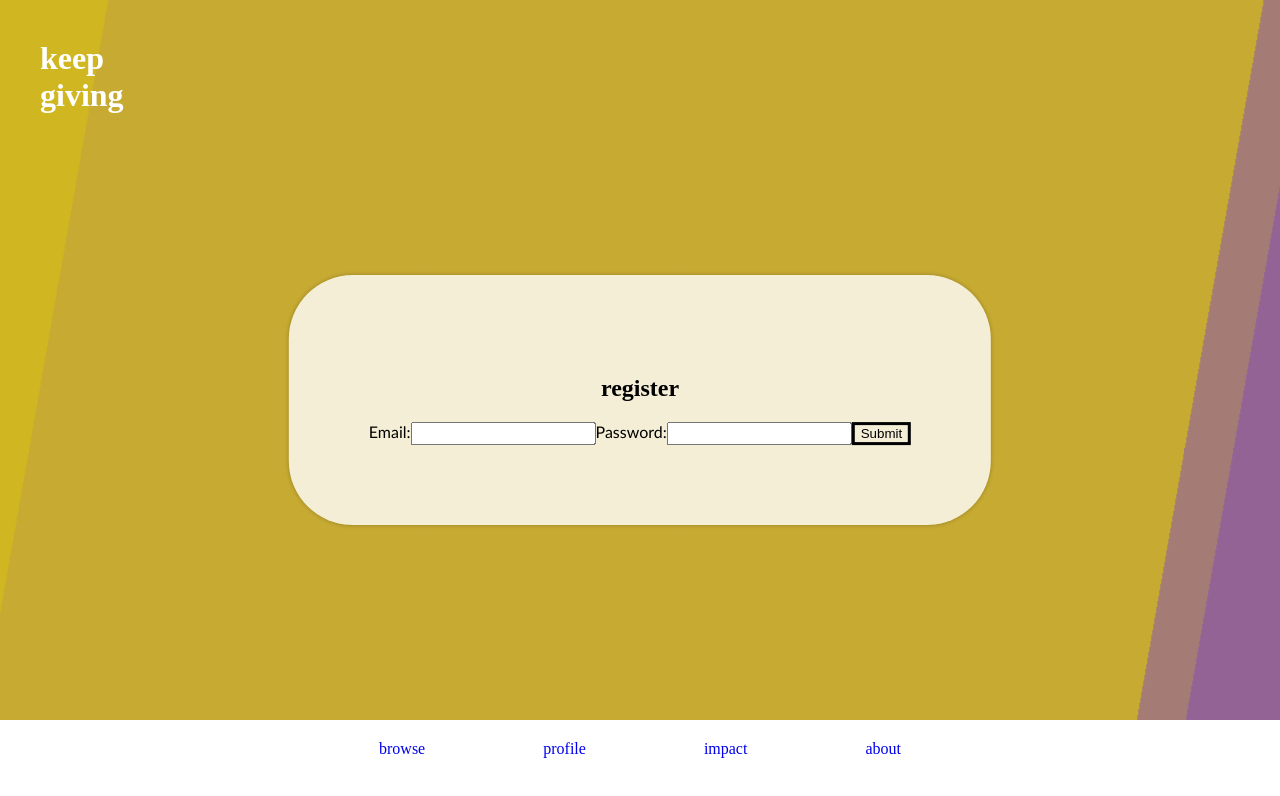
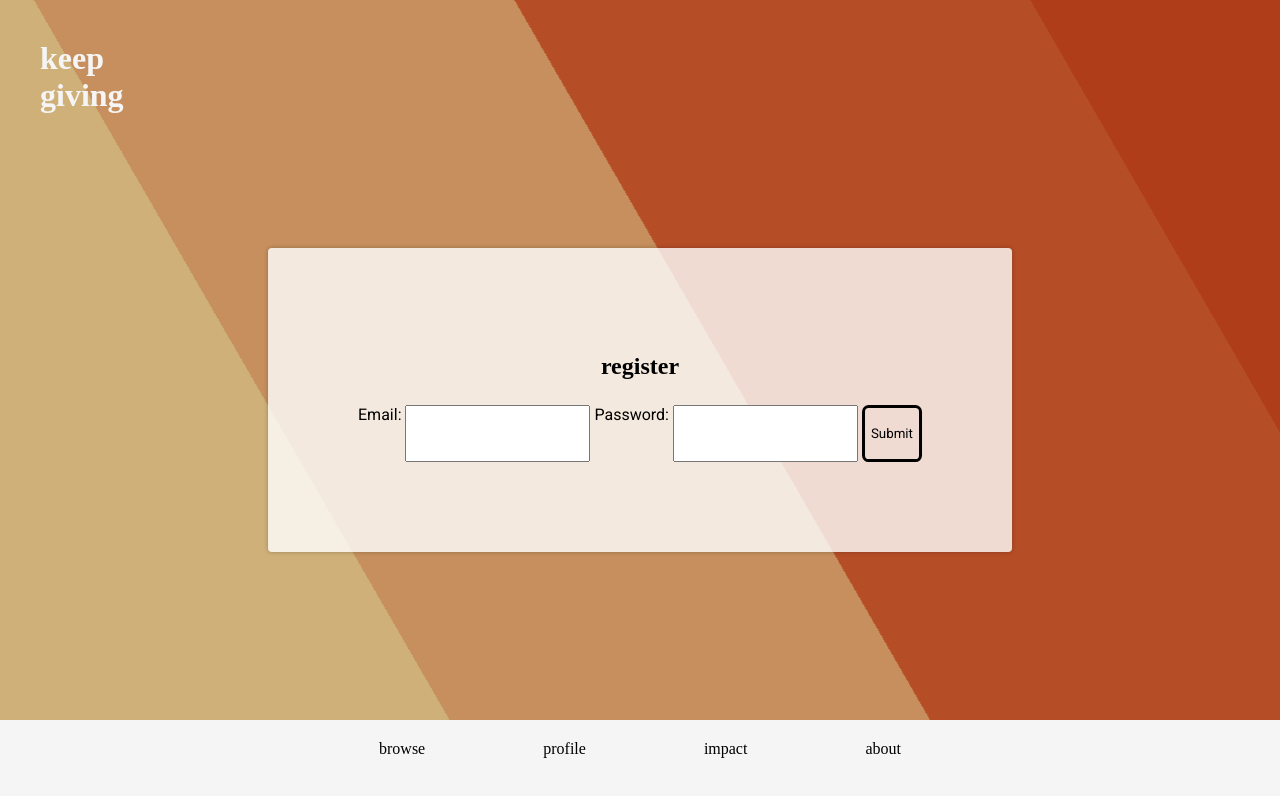
Before and after one commit to cmcaplinger/keep-giving, a React (Create React App) app: page / in a window 1280 px wide. Shown: the top 796 px of the page. Built offline with nearby package versions, Linux system fonts and the light colour scheme; a web font is replaced by a local one.

Commit message:
stripe step 1

```diff
--- a/package.json
+++ b/package.json
@@ -11,6 +11,7 @@
     "react-dom": "^17.0.2",
     "react-router-dom": "^5.2.0",
     "react-scripts": "4.0.3",
+    "stripe": "^8.142.0",
     "web-vitals": "^1.0.1"
   },
   "scripts": {
--- a/src/App.js
+++ b/src/App.js
@@ -11,14 +11,14 @@ import './index.scss';
 export default function App() {
 	return (
     <div className="App">
+		<div class="bg"></div>
+		<div class="bg bg2"></div>
+		<div class="bg bg3"></div>
 		<div className="home-logo">
 			<Link to={'/'}>
 				<h1>keep <br/> giving</h1>
 			</Link>
 		</div>
-		<div class="bg"></div>
-		<div class="bg bg2"></div>
-		<div class="bg bg3"></div>
       <header className="App-header">
       </header>
 			<Switch>
--- a/src/components/NavBar/NavBar.scss
+++ b/src/components/NavBar/NavBar.scss
@@ -2,22 +2,24 @@
 
 .nav-bar {
     display: flex;
-    background: rgb(255, 255, 255);
+    background: whitesmoke;
     height: 10vh;
     position: fixed;
     top: 90vh;
     width: 100vw;
     justify-content: space-around;
     font-family: 'Fascinate', cursive;
-    a:link {
-      text-decoration: none;
-    }
     .menu {
       width: 50%;
       display: flex;
       flex-direction: row;
       justify-content: space-around;
       padding: 20px;
-      color: black;
+      color: white;
+      text-decoration: none;
+      a {
+        text-decoration: none;
+        color: black;
+      }
     }
   }
--- a/src/index.scss
+++ b/src/index.scss
@@ -9,17 +9,24 @@
 #SubmitButton {
   border: 3px solid black;
   background-color: transparent;
+  border-radius:.5em;
+  font-family: 'Roboto', sans-serif;
 }
 #SubmitButton:hover {
   background-color: black;
   color: white;
 }
 
+.register {
+  padding: 5px;
+  justify-content: left;
+}
+
 .home-logo {
   h1 {
   font-family: 'Fascinate Inline', cursive;
   margin: 5vh;
-  color: white;
+  color: whitesmoke;
   }
   a:link {
     text-decoration: none;
@@ -49,28 +56,6 @@ body {
   margin:0;
 }
 
-.bg {
-  animation:slide 45s ease-in-out infinite alternate;
-  background-image: linear-gradient(-80deg, rgb(169, 115, 173) 50%, rgb(238, 208, 39) 50%);
-  bottom:0;
-  left:-50%;
-  opacity:.5;
-  position:fixed;
-  right:-50%;
-  top:0;
-  z-index:-1;
-}
-
-.bg2 {
-  animation-direction:alternate-reverse;
-  animation-duration:45s;
-}
-
-.bg3 {
-  animation-duration:30s;
-  animation-direction:alternate-reverse;
-}
-
 .content {
   background-color:rgba(255,255,255,.8);
   border-radius:4em;
@@ -82,8 +67,54 @@ body {
   text-align:center;
   top:50%;
   transform:translate(-50%, -50%);
-  font-family:'Gill Sans', 'Gill Sans MT', Calibri, 'Trebuchet MS', sans-serif;
+  font-family: 'Roboto', sans-serif;
 }
+h1 {
+  font-family:monospace;
+}
+
+html {
+  height:100%;
+}
+
+body {
+  margin:0;
+}
+
+.bg {
+  animation:slide 6s ease-in-out infinite alternate;
+  background-image: linear-gradient(60deg, rgb(236, 202, 138) 50%, rgb(202, 70, 30) 50%);
+  bottom:0;
+  left: -50%;
+  opacity:.5;
+  position:fixed;
+  right: -50%;
+  top:0;
+  z-index:-1;
+}
+
+.bg2 {
+  animation-direction:alternate-reverse;
+  animation-duration:8s;
+}
+
+.bg3 {
+  animation-duration:10s;
+}
+
+.content {
+  background-color:rgba(255,255,255,.8);
+  border-radius:.25em;
+  box-shadow:0 0 .25em rgba(0,0,0,.25);
+  box-sizing:border-box;
+  left:50%;
+  padding:10vmin;
+  position:fixed;
+  text-align:center;
+  top:50%;
+  transform:translate(-50%, -50%);
+}
+
 h1 {
   font-family:monospace;
 }
--- a/src/pages/Home.js
+++ b/src/pages/Home.js
@@ -7,11 +7,11 @@ export default function Home() {
 			<div class="content">
 				<div class="register">
 				<h2>register</h2>
-				<form style={{ display: 'flex', flexDirection: 'row' }} class="register">
-					Email:
-					<input type="text"/>
-					Password:
-					<input type="text"/>
+				<form style={{ display: 'flex', flexDirection: 'row', justifyContent: 'left' }} class="register">
+					<label> Email: </label> &nbsp;
+					<input type="text"/> &nbsp; &nbsp; &nbsp;
+					<label> Password: </label> &nbsp;
+					<input type="text"/> &nbsp; &nbsp; &nbsp;
 					<input type="submit" id="SubmitButton"/>
 				</form>
 				</div>
```
Also changed, not shown: 1 other file (tests, documents, lock files or other folders).
